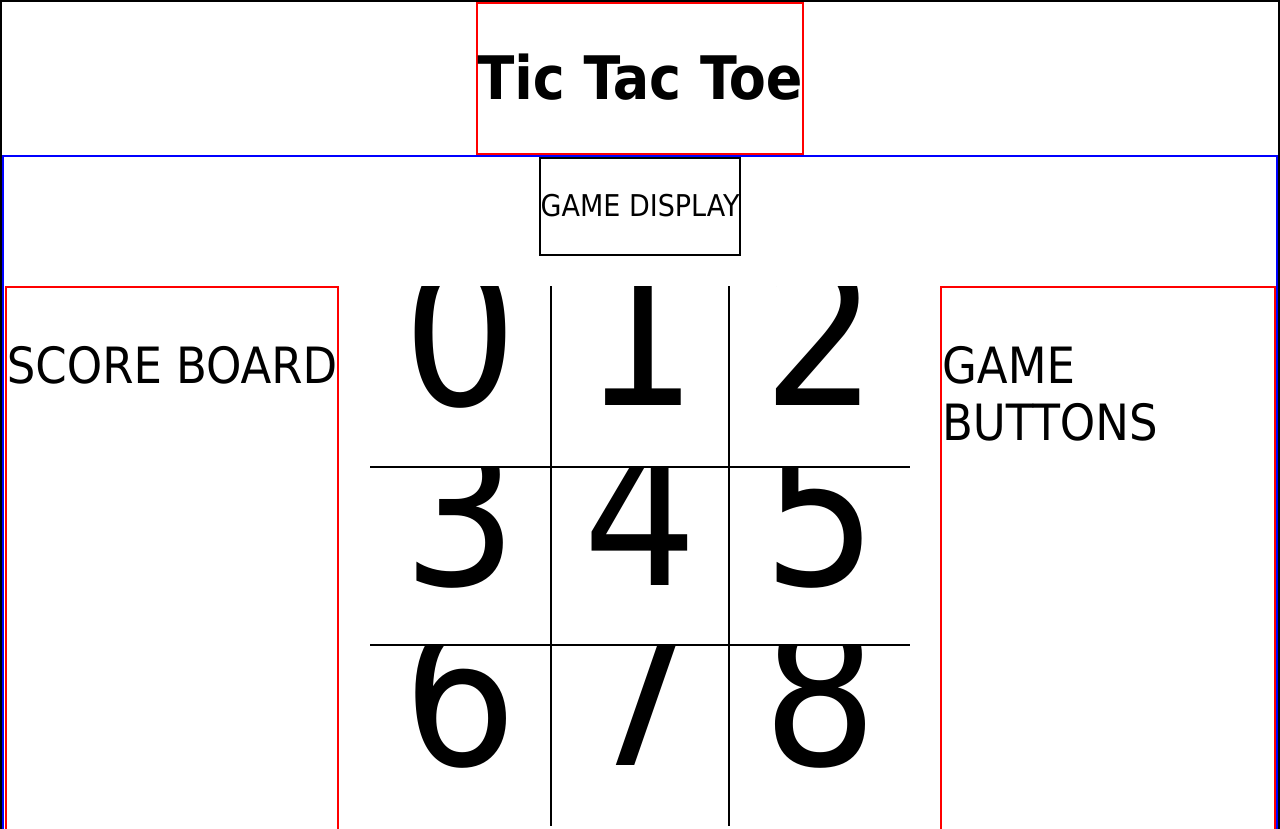
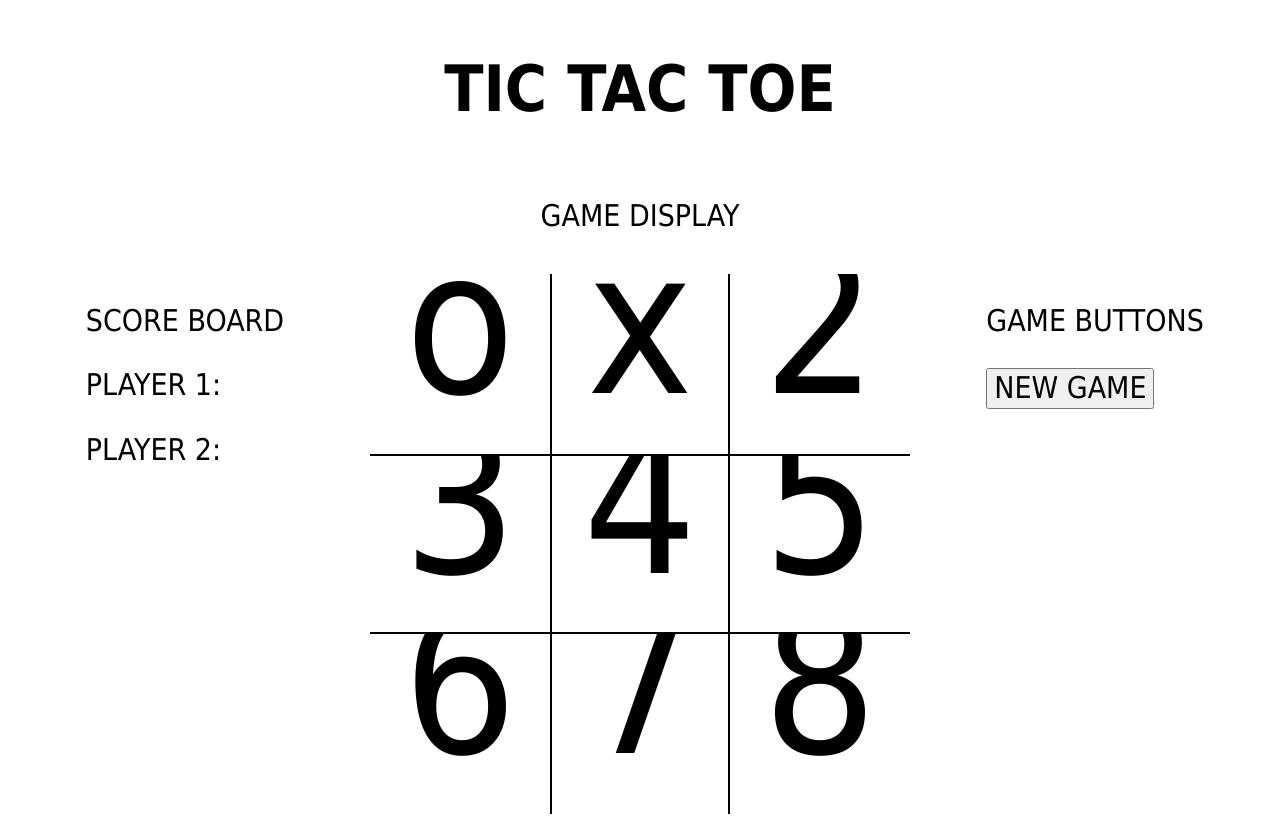
Before and after one commit to joviscab/tic-tac-toe, a plain HTML site: page index.html in a window 1280 px wide. Shown: the top 829 px of the page. Drawn offline with Linux system fonts and the light colour scheme; a web font is replaced by a local one.

Commit message:
add conexion DOM -> JS

```diff
--- a/index.html
+++ b/index.html
@@ -5,19 +5,24 @@
     <meta name="viewport" content="width=device-width, initial-scale=1.0">
     <title>Tic Tac Toe</title>
     <link rel="stylesheet" href="style.css">
+    <link rel="preconnect" href="https://fonts.googleapis.com">
+    <link rel="preconnect" href="https://fonts.gstatic.com" crossorigin>
+    <link href="https://fonts.googleapis.com/css2?family=Delicious+Handrawn&display=swap" rel="stylesheet">
 </head>
 <body>
     <div id="container">
         <div id="title-bar">
-            <div><h1>Tic Tac Toe</h1></div>
+            <h1>TIC TAC TOE</h1>
         </div>
         <div id="main-content">
             <div id="game-display">
-                <div><p>GAME DISPLAY</p></div>
+                <div id="display-result">
+                    <p>GAME DISPLAY</p>
+                </div>
             </div>
             <div id="game-board">
-                    <div class="cell" id="cell-0"><p>0</p></div>
-                    <div class="cell" id="cell-1"><p>1</p></div>
+                    <div class="cell" id="cell-0"><p>o</p></div>
+                    <div class="cell" id="cell-1"><p>x</p></div>
                     <div class="cell" id="cell-2"><p>2</p></div>
                     <div class="cell" id="cell-3"><p>3</p></div>
                     <div class="cell" id="cell-4"><p>4</p></div>
@@ -27,10 +32,19 @@
                     <div class="cell" id="cell-8"><p>8</p></div>
             </div>
             <div id="score-board">
-                <div><p>SCORE BOARD</p></div>
+                <div>
+                    <p>SCORE BOARD</p>
+                    <p>PLAYER 1:</p>
+                    <div id="player1-score"></div>
+                    <p>PLAYER 2:</p>
+                    <div id="player2-score"></div>
+                </div>
             </div>
             <div id="game-buttons">
-                <div><p>GAME BUTTONS</p></div>
+                <div>
+                    <p>GAME BUTTONS</p>
+                    <button id="newgame-button">NEW GAME</button>
+                </div>
             </div>
         </div>
     </div>
--- a/script.js
+++ b/script.js
@@ -21,6 +21,7 @@ const gameBoard = {
     playerMove: function(index, mark) {
         if (index >= 0 && index < this.board.length && typeof this.board[index] === 'number') {
             this.board[index] = mark;
+            document.getElementById(`cell-${index}`).textContent = mark;
         } else {
             console.log("Invalid move");
         }
@@ -54,6 +55,13 @@ const gameBoard = {
             3, 4, 5,
             6, 7, 8
         ];
+        this.updateDisplay();
+    },
+
+    updateDisplay() {
+        this.board.forEach((cell, index) => {
+            document.getElementById(`cell-${index}`).textContent = typeof cell === 'number' ? '' : cell;
+        });
     }
 };
 
@@ -99,6 +107,8 @@ const game = {
         this.playerTwo = players.playerTwo;
         this.currentPlayer = this.playerOne;
         this.currentMark = gameBoard.playerOneMark;
+        document.getElementById('player1-score').textContent = `${this.playerOne.name}: ${this.playerOne.getScore()}`;
+        document.getElementById('player2-score').textContent = `${this.playerTwo.name}: ${this.playerTwo.getScore()}`;
     },
 
     //alternate rounds
--- a/style.css
+++ b/style.css
@@ -3,32 +3,29 @@
 #container {
     display: grid;
     grid-template-columns: 1fr;
-    grid-template-rows: 0.1fr 2fr;
-    border: solid black 2px;
+    grid-template-rows: auto 1fr;
     font-family: Delicious Handrawn, Tahoma, Geneva, Verdana, sans-serif;
+    padding: 10px;
 }
 
 #title-bar {
     grid-row: 1 / 2;
-    border: solid red 2px;
     display: flex;
-    justify-self: center;
-    font-size: 30px;
+    justify-content: center;
+    font-size: 2rem;
     font-weight: 700;
 }
 
 #main-content {
-    border: solid blue 2px;
     display: grid;
     grid-template-columns: 1fr 1fr 1fr;
-    grid-template-rows: 1fr 10fr 1fr 1fr;
-    gap: 30px;
+    grid-template-rows: auto auto auto;
+    gap: 10px;
 }
 
 #game-display {
+    grid-row: 1 / 2;
     grid-column: 2 / 3;
-    grid-row: 1 / 2;
-    border: solid black 2px;
     justify-self: center;
     font-size:30px;
 }
@@ -51,6 +48,7 @@
     font-size: 200px;
     margin: 0px;
     padding-bottom: 80px;
+    cursor: pointer;
 }
 
 .cell > p {
@@ -92,17 +90,15 @@
 }
 
 #score-board {
-    border: solid red 2px;
     grid-column: 1 / 2;
     grid-row: 2 / 3;
     justify-self: center;
-    font-size: 50px;
+    font-size: 30px;
 }
 
 #game-buttons {
-    border: solid red 2px;
     grid-column: 3 / 4;
     grid-row: 2 / 3;
     justify-self: center;
-    font-size: 50px;
+    font-size: 30px;
 }
```
